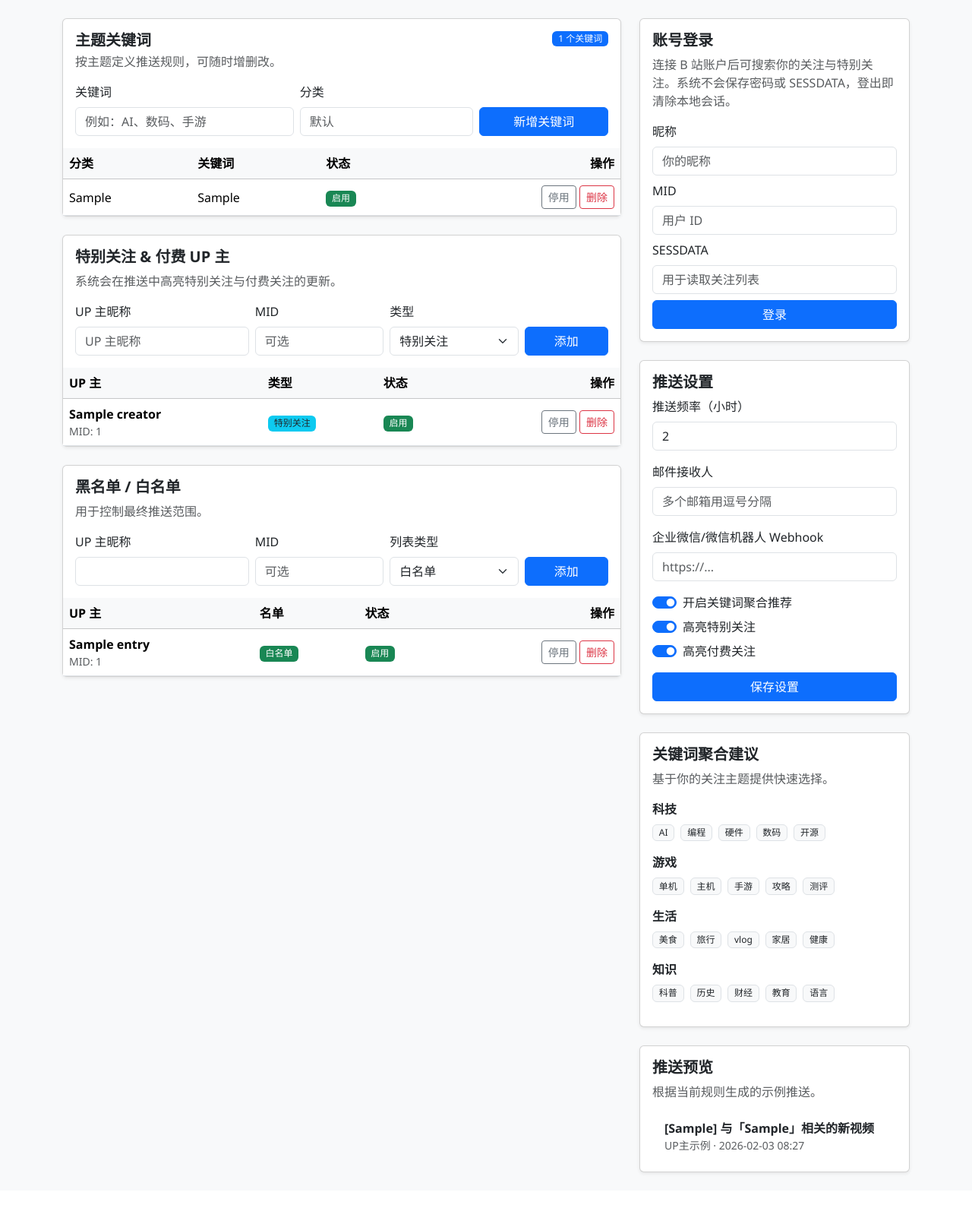
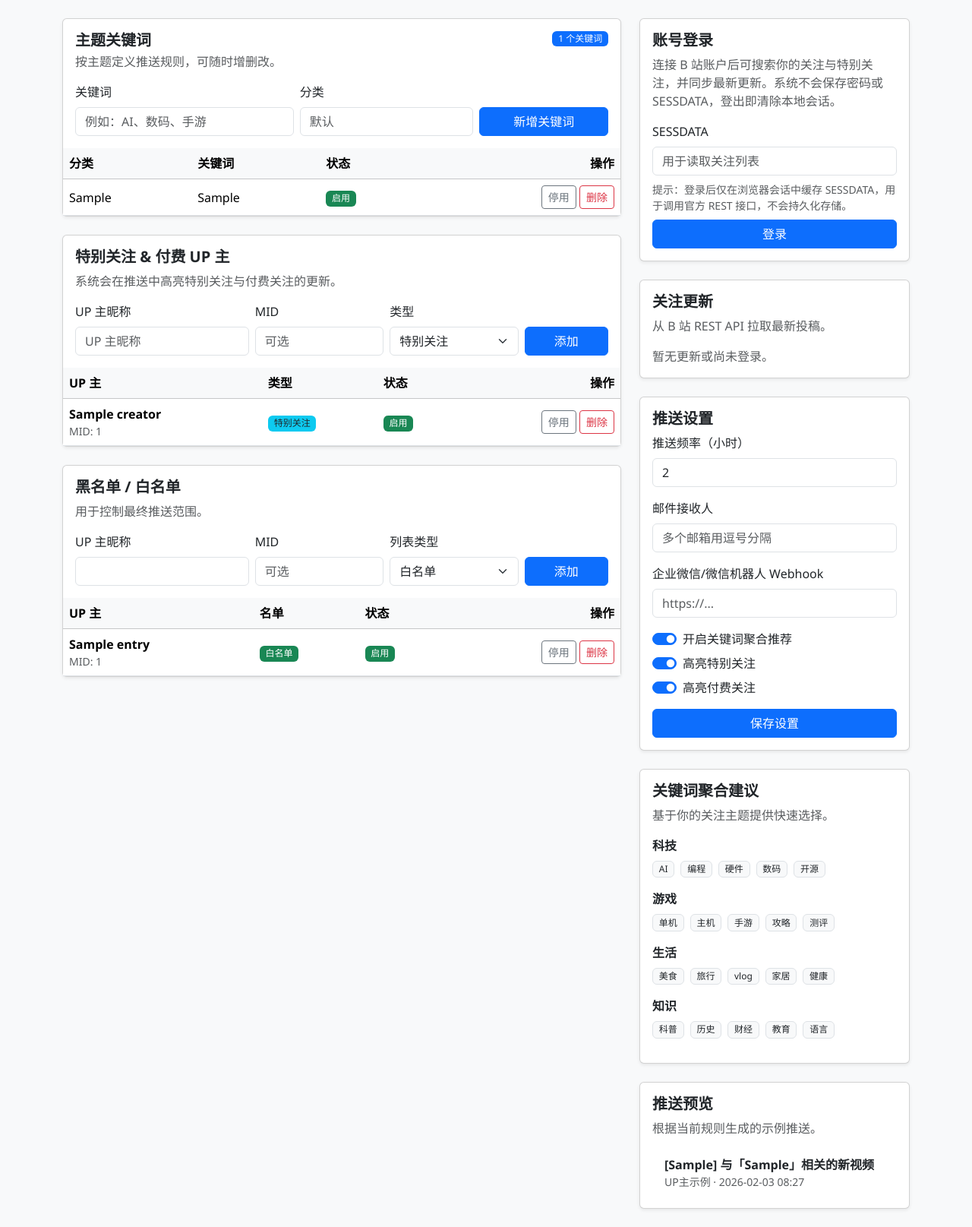
Before and after one commit to songlinzheng-cecoucan/BILIBILI-Helper, a Flask app: page / in a window 1280 px wide. Shown: the part 56-1671 px from the top of the page at 76% size. Before the commit the page ends 1602 px from the top, so only its background shows below. Run offline with Flask 3, Linux system fonts and the light colour scheme; data comes from the database, SQL or seed files in the repository; tables that the repository leaves empty hold one stand-in row (values such as "Sample post").

Commit message:
Implement real Bilibili API login and updates

```diff
--- a/app.py
+++ b/app.py
@@ -202,12 +202,18 @@ def build_feed_preview(
     return preview[:10]
 
 
-def create_bili_session(display_name: str, mid: str, sessdata: str) -> str:
+def create_bili_session(
+    display_name: str,
+    mid: str,
+    sessdata: str,
+    face: str = "",
+) -> str:
     session_id = secrets.token_urlsafe(32)
     BILI_SESSION_STORE[session_id] = {
         "display_name": display_name,
         "mid": mid,
         "sessdata": sessdata,
+        "face": face,
     }
     return session_id
 
@@ -225,17 +231,37 @@ def clear_bili_session() -> None:
         BILI_SESSION_STORE.pop(session_id, None)
 
 
-def fetch_followings(
+def fetch_bili_json(url: str, sessdata: Optional[str] = None) -> dict:
+    headers = {
+        "User-Agent": "BILIBILI-Helper/1.0",
+        "Referer": "https://www.bilibili.com/",
+    }
+    if sessdata:
+        headers["Cookie"] = f"SESSDATA={sessdata}"
+    request_obj = urllib.request.Request(url, headers=headers)
+    with urllib.request.urlopen(request_obj, timeout=10) as response:
+        payload = json.loads(response.read().decode("utf-8"))
+    if payload.get("code") != 0:
+        message = payload.get("message") or "请求失败"
+        raise RuntimeError(message)
+    return payload.get("data") or {}
+
+
+def fetch_user_profile(sessdata: str) -> dict[str, str]:
+    data = fetch_bili_json("https://api.bilibili.com/x/web-interface/nav", sessdata)
+    return {
+        "display_name": str(data.get("uname", "")).strip() or "哔哩哔哩用户",
+        "mid": str(data.get("mid", "")).strip(),
+        "face": str(data.get("face", "")).strip(),
+    }
+
+
+def fetch_followings_list(
     mid: str,
     sessdata: str,
-    keyword: str,
     max_pages: int = 3,
 ) -> list[dict[str, str]]:
     results: list[dict[str, str]] = []
-    encoded_keyword = keyword.strip().lower()
-    if not encoded_keyword:
-        return results
-
     for page in range(1, max_pages + 1):
         query = urllib.parse.urlencode(
             {
@@ -247,24 +273,13 @@ def fetch_followings(
             }
         )
         url = f"https://api.bilibili.com/x/relation/followings?{query}"
-        request_obj = urllib.request.Request(
-            url,
-            headers={
-                "Cookie": f"SESSDATA={sessdata}",
-                "User-Agent": "BILIBILI-Helper/1.0",
-            },
-        )
-        with urllib.request.urlopen(request_obj, timeout=10) as response:
-            payload = json.loads(response.read().decode("utf-8"))
-        data = payload.get("data") or {}
+        data = fetch_bili_json(url, sessdata)
         followings = data.get("list") or []
         if not followings:
             break
         for item in followings:
             name = str(item.get("uname", "")).strip()
             item_mid = str(item.get("mid", "")).strip()
-            if encoded_keyword not in name.lower():
-                continue
             results.append(
                 {
                     "name": name or "未知UP主",
@@ -275,12 +290,85 @@ def fetch_followings(
     return results
 
 
+def fetch_followings(
+    mid: str,
+    sessdata: str,
+    keyword: str,
+    max_pages: int = 3,
+) -> list[dict[str, str]]:
+    encoded_keyword = keyword.strip().lower()
+    if not encoded_keyword:
+        return []
+    results: list[dict[str, str]] = []
+    for item in fetch_followings_list(mid, sessdata, max_pages=max_pages):
+        if encoded_keyword not in item["name"].lower():
+            continue
+        results.append(item)
+    return results
+
+
+def fetch_latest_video(mid: str) -> Optional[dict[str, str]]:
+    query = urllib.parse.urlencode(
+        {
+            "mid": mid,
+            "pn": 1,
+            "ps": 1,
+            "order": "pubdate",
+        }
+    )
+    url = f"https://api.bilibili.com/x/space/arc/search?{query}"
+    data = fetch_bili_json(url)
+    vlist = (data.get("list") or {}).get("vlist") or []
+    if not vlist:
+        return None
+    item = vlist[0]
+    created_ts = int(item.get("created") or 0)
+    return {
+        "title": str(item.get("title", "")).strip() or "未命名视频",
+        "created": datetime.fromtimestamp(created_ts).strftime("%Y-%m-%d %H:%M"),
+        "created_ts": str(created_ts),
+        "bvid": str(item.get("bvid", "")).strip(),
+        "author": str(item.get("author", "")).strip(),
+        "link": f"https://www.bilibili.com/video/{item.get('bvid')}"
+        if item.get("bvid")
+        else "",
+    }
+
+
+def fetch_following_updates(
+    mid: str,
+    sessdata: str,
+    limit: int = 20,
+) -> list[dict[str, str]]:
+    followings = fetch_followings_list(mid, sessdata, max_pages=2)
+    updates: list[dict[str, str]] = []
+    for item in followings[: max(limit, 1)]:
+        latest = fetch_latest_video(item["mid"])
+        if not latest:
+            continue
+        updates.append(
+            {
+                **latest,
+                "creator": item["name"],
+                "creator_mid": item["mid"],
+                "special": item["special"],
+            }
+        )
+    updates.sort(key=lambda x: int(x.get("created_ts", "0")), reverse=True)
+    return updates[:limit]
+
+
 @app.route("/")
 def index():
     account = get_bili_session()
     search_keyword = request.args.get("search", "").strip()
     search_results: list[dict[str, str]] = []
     search_error = ""
+    followings: list[dict[str, str]] = []
+    followings_error = ""
+    updates: list[dict[str, str]] = []
+    updates_error = ""
+    login_error = session.pop("login_error", "")
 
     if account and search_keyword:
         try:
@@ -291,6 +379,24 @@ def index():
             )
         except Exception:
             search_error = "搜索失败，请检查 SESSDATA 是否有效或稍后重试。"
+
+    if account:
+        try:
+            followings = fetch_followings_list(
+                account["mid"],
+                account["sessdata"],
+                max_pages=1,
+            )
+        except Exception:
+            followings_error = "关注列表拉取失败，请稍后重试。"
+        try:
+            updates = fetch_following_updates(
+                account["mid"],
+                account["sessdata"],
+                limit=12,
+            )
+        except Exception:
+            updates_error = "关注更新拉取失败，请稍后重试。"
 
     with get_connection() as conn:
         keywords = fetch_keywords(conn)
@@ -314,6 +420,11 @@ def index():
         search_keyword=search_keyword,
         search_results=search_results,
         search_error=search_error,
+        followings=followings,
+        followings_error=followings_error,
+        updates=updates,
+        updates_error=updates_error,
+        login_error=login_error,
     )
 
 
@@ -382,15 +493,25 @@ def update_settings():
 
 @app.route("/account/login", methods=["POST"])
 def account_login():
-    display_name = request.form.get("display_name", "").strip()
-    mid = request.form.get("mid", "").strip()
     sessdata = request.form.get("sessdata", "").strip()
 
-    if not (display_name and mid and sessdata):
+    if not sessdata:
+        session["login_error"] = "请提供有效的 SESSDATA。"
+        return redirect(url_for("index"))
+
+    try:
+        profile = fetch_user_profile(sessdata)
+    except Exception:
+        session["login_error"] = "登录失败，SESSDATA 无效或请求受限。"
         return redirect(url_for("index"))
 
     clear_bili_session()
-    session["bili_session_id"] = create_bili_session(display_name, mid, sessdata)
+    session["bili_session_id"] = create_bili_session(
+        profile["display_name"],
+        profile["mid"],
+        sessdata,
+        profile["face"],
+    )
     return redirect(url_for("index"))
 
 
--- a/templates/index.html
+++ b/templates/index.html
@@ -218,12 +218,20 @@
       <div class="card-body">
         <h5 class="card-title">账号登录</h5>
         <p class="text-muted">
-          连接 B 站账户后可搜索你的关注与特别关注。系统不会保存密码或 SESSDATA，登出即清除本地会话。
+          连接 B 站账户后可搜索你的关注与特别关注，并同步最新更新。系统不会保存密码或 SESSDATA，登出即清除本地会话。
         </p>
+        {% if login_error %}
+        <div class="alert alert-warning">{{ login_error }}</div>
+        {% endif %}
         {% if account %}
         <div class="d-flex justify-content-between align-items-start mb-3">
           <div>
-            <div class="fw-semibold">{{ account.display_name }}</div>
+            <div class="d-flex align-items-center gap-2 mb-1">
+              {% if account.face %}
+              <img src="{{ account.face }}" alt="{{ account.display_name }}" class="rounded-circle" width="40" height="40" />
+              {% endif %}
+              <div class="fw-semibold">{{ account.display_name }}</div>
+            </div>
             <div class="small text-muted">MID: {{ account.mid }}</div>
           </div>
           <form method="post" action="{{ url_for('account_logout') }}">
@@ -241,6 +249,9 @@
         </form>
         {% if search_error %}
         <div class="alert alert-warning mt-3 mb-0">{{ search_error }}</div>
+        {% endif %}
+        {% if followings_error %}
+        <div class="alert alert-warning mt-3 mb-0">{{ followings_error }}</div>
         {% endif %}
         {% if search_keyword %}
         <div class="mt-3">
@@ -280,24 +291,66 @@
           </ul>
         </div>
         {% endif %}
+        {% if followings and not search_keyword %}
+        <div class="mt-3">
+          <div class="fw-semibold mb-2">关注列表（前 {{ followings | length }} 位）</div>
+          <ul class="list-group list-group-flush">
+            {% for following in followings %}
+            <li class="list-group-item d-flex justify-content-between align-items-center">
+              <div>
+                <div class="fw-semibold">{{ following.name }}</div>
+                <div class="small text-muted">MID: {{ following.mid }}</div>
+              </div>
+              {% if following.special == '1' %}
+              <span class="badge bg-warning text-dark">特别关注</span>
+              {% endif %}
+            </li>
+            {% endfor %}
+          </ul>
+        </div>
+        {% endif %}
         {% else %}
         <form class="row g-2" method="post" action="{{ url_for('account_login') }}">
           <div class="col-12">
-            <label class="form-label">昵称</label>
-            <input class="form-control" name="display_name" placeholder="你的昵称" required />
-          </div>
-          <div class="col-12">
-            <label class="form-label">MID</label>
-            <input class="form-control" name="mid" placeholder="用户 ID" required />
-          </div>
-          <div class="col-12">
             <label class="form-label">SESSDATA</label>
             <input class="form-control" type="password" name="sessdata" placeholder="用于读取关注列表" required />
+          </div>
+          <div class="small text-muted">
+            提示：登录后仅在浏览器会话中缓存 SESSDATA，用于调用官方 REST 接口，不会持久化存储。
           </div>
           <div class="col-12">
             <button class="btn btn-primary w-100">登录</button>
           </div>
         </form>
+        {% endif %}
+      </div>
+    </div>
+
+    <div class="card shadow-sm mb-4">
+      <div class="card-body">
+        <h5 class="card-title">关注更新</h5>
+        <p class="text-muted">从 B 站 REST API 拉取最新投稿。</p>
+        {% if updates_error %}
+        <div class="alert alert-warning">{{ updates_error }}</div>
+        {% endif %}
+        {% if updates %}
+        <ul class="list-group list-group-flush">
+          {% for item in updates %}
+          <li class="list-group-item">
+            <div class="d-flex justify-content-between align-items-start gap-2">
+              <div>
+                <div class="fw-semibold">{{ item.title }}</div>
+                <div class="small text-muted">{{ item.creator }} · {{ item.created }}</div>
+              </div>
+              {% if item.link %}
+              <a class="btn btn-sm btn-outline-primary" href="{{ item.link }}" target="_blank" rel="noopener">查看</a>
+              {% endif %}
+            </div>
+          </li>
+          {% endfor %}
+        </ul>
+        {% else %}
+        <div class="text-muted">暂无更新或尚未登录。</div>
         {% endif %}
       </div>
     </div>
```
